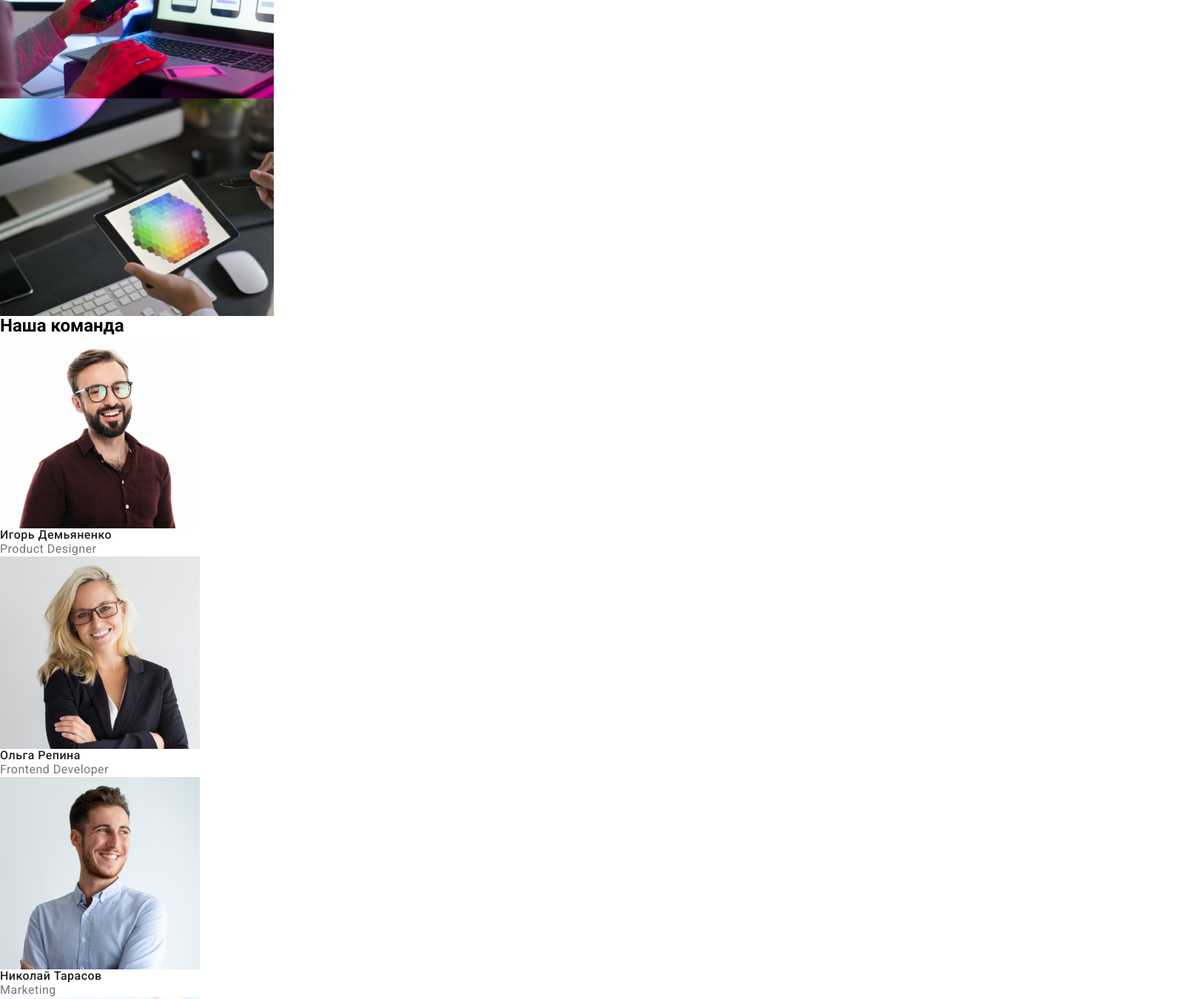
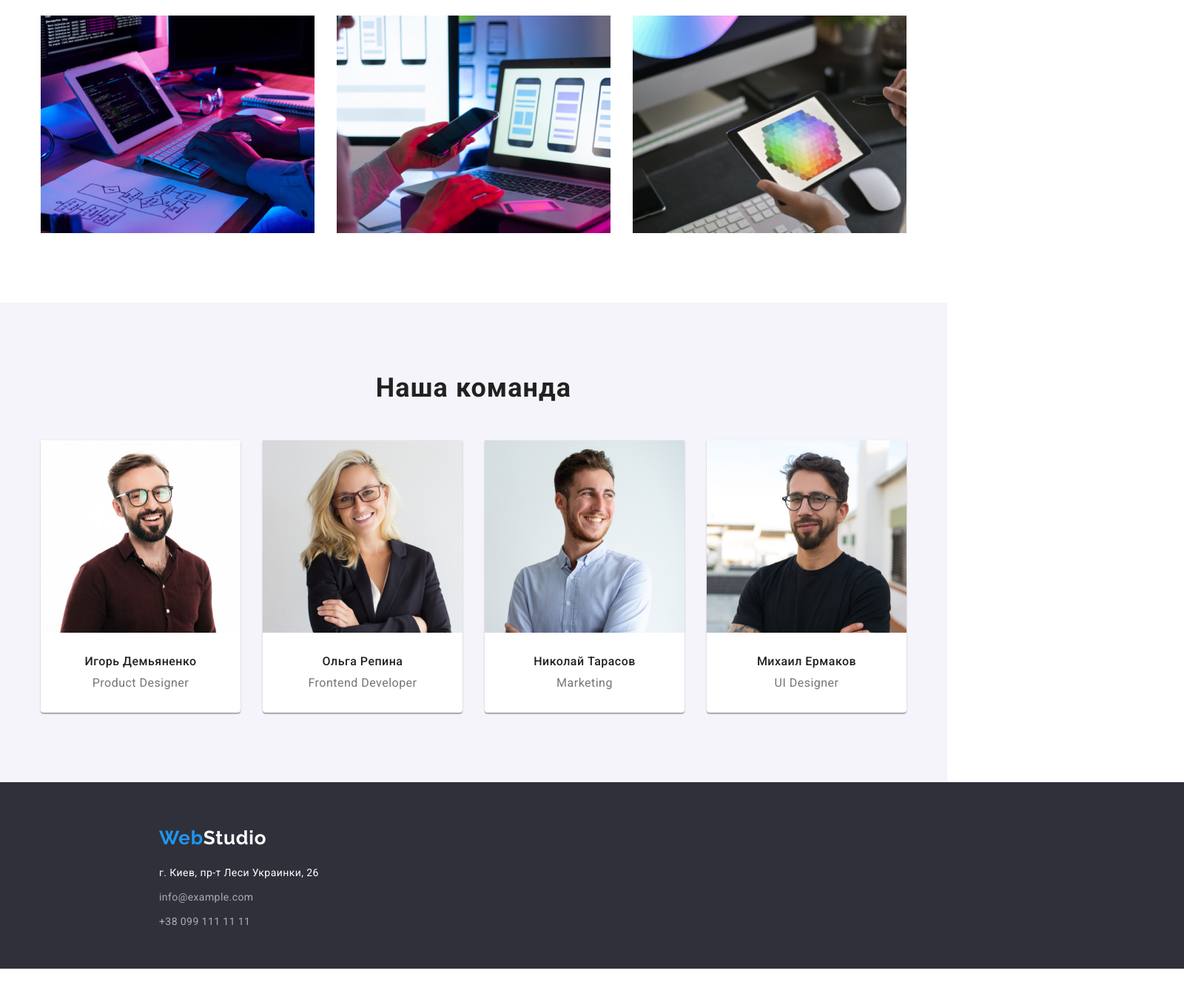
Before and after one commit to Dima-2/goit-markup-hw-03, a plain HTML site: page index.html in a window 1280 px wide. Shown: the part 1040-2390 px from the top of the page at 74% size, 1600 px wide, since content can reach past the window. After the commit the page ends 2349 px from the top, so only its background shows below. Drawn offline with nearby package versions, Linux system fonts and the light colour scheme.

Commit message:
делает правильное расположение контента на странице студия

```diff
--- a/css/styles.css
+++ b/css/styles.css
@@ -36,9 +36,9 @@ img {
   width: 1200px;
   padding: 0 15px;
   margin: 0 auto;
-  background-color: #ccc;
+  /* background-color: #ccc; */
+  align-items: center;
   display: flex;
-  align-items: center;
 
 }
 
@@ -137,8 +137,10 @@ img {
 
 .navigation-list-link:hover,
 .navigation-list-link:focus,
-.address-header-lsit-item:hover,
-.address-header-lsit-item:focus {
+.address-header-item-tel:hover,
+.address-header-item-tel:focus,
+.address-header-item-mail:hover,
+.address-header-item-mail:focus {
  color: var(--accent-color);
 }
 /* =============END HEADER=========== */
@@ -146,23 +148,34 @@ img {
 /* ==============HERO============== */
 .hero {
   text-align: center;
+  width: 1600px;
+  height: 600px;
+  background-color: #2F303A;
+}
+
+.hero-conteiner {
+ padding-top: 200px;
+ padding-bottom: 200px;
+ display: block;
 }
 
 .hero-title {
+  margin-bottom: 30px;
   width: 696px;
-  height: 120px;
-  margin: 0 auto;
+  min-height: 120px;
+  display: inline-block;
 
   font-weight: 900;
   font-size: 44px;
   line-height: 1.36;
-  text-align: center;
+
   letter-spacing: 0.06em;
   text-transform: uppercase;
-/* color: #FFFFFF; */
+  color: #FFFFFF;
 }
 
 .modal-btn {
+  margin: auto;
   min-width: 200px;
   padding: 10px 32px;
   font-weight: 700;
@@ -170,7 +183,7 @@ img {
   line-height: 1.87;
   letter-spacing: 0.06em;
   cursor: pointer;
-
+  display: block;
 
   background-color: #188CE8;
   box-shadow: 0px 4px 4px rgba(0, 0, 0, 0.15);
@@ -229,7 +242,14 @@ height: 75px;
 /* ===============END SKILLS============= */
 
 /* ==============ABOUT============== */
+.about {
+  padding-bottom: 94px;
+}
+
 .about-title {
+  min-width: 376px;
+  margin-bottom: 50px;
+
   font-weight: 700;
   font-size: 36px;
   line-height: 1.16;
@@ -237,10 +257,38 @@ height: 75px;
   letter-spacing: 0.03em;
   color: var(--secondary-color);
 }
+
+.abuot-title-item:not(:last-child) {
+  margin-right: 30px;
+}
 /* ==================END ABOUT======== */
 
 /* ==============TEAM============== */
+
+.team {
+  height: 648px;
+  background: #F5F4FA;
+}
+
+
+.team-title {
+  padding-top: 94px;
+  padding-bottom: 50px;
+
+  font-weight: 700;
+  font-size: 36px;
+  line-height: 42px;
+  text-align: center;
+  letter-spacing: 0.03em;
+  color: var(--secondary-color)
+}
+
 .item-title {
+  margin-top: 30px;
+  margin-bottom: 10px;
+  min-width: 151px;
+  height: 19px;
+
   font-weight: 500;
   font-size: 16px;
   line-height: 1.18;
@@ -249,6 +297,12 @@ height: 75px;
 }
 
 .position {
+  margin-bottom: 30px;
+  margin-left: auto;
+  margin-right: auto;
+  min-width: 130px;
+  height: 19px;
+
   font-weight: 400;
   font-size: 16px;
   line-height: 1.18;
@@ -256,48 +310,109 @@ height: 75px;
   color: var(--main-color);
 }
 
+.team-list {
+  display: flex;
+  text-align: center;
+
+}
+
+.team-list-item:not(:last-child) {
+  margin-right: 30px;
+}
+
+.team-list-item {
+width: 270px;
+height: 368px;
+
+background: #FFFFFF;
+/* material shadow v1 */
+
+box-shadow: 0px 1px 3px rgba(0, 0, 0, 0.12),
+0px 1px 1px rgba(0, 0, 0, 0.14),
+0px 2px 1px rgba(0, 0, 0, 0.2);
+border-radius: 0px 0px 4px 4px;
+}
+
+
+
+
+
+
 /* ==============END TEAM========== */
 
 /* ==============FOOTER============ */
+  .container-footer {
+  width: 1200px;
+  padding: 0 15px;
+  margin: 0 auto;
+  align-items: center;
+ }
+
+.footer {
+ background-color: #2F303A;
+ display: block;
+ width: 1600px;
+ height: 252px;
+
+}
 
 .logo-footer {
+  display: inline-block;
+  margin-top: 60px;
+  margin-bottom: 20px;
+  width: 145px;
+  height: 31px;
+
   font-family: var(--secondary-font);
   font-weight: 700;
   font-size: 26px;
   line-height: 1.19;
   letter-spacing: 0.03em;
   text-decoration: none;
-  /* color: #FFFFFF;  */
+  color: #FFFFFF;
+}
+
+.footer-address {
+  width: 231px;
+  height: 81px;
   }
 
 .footer-address-list-navigation {
+  margin-bottom: 9px;
+  display: block;
+
   font-style: normal;
   font-weight: 400;
   font-size: 14px;
   line-height: 1.71;
   letter-spacing: 0.03em;
   text-decoration: none;
-/* color: #FFFFFF; */
+  color: #FFFFFF;
 }
 
 .footer-address-list-mail {
+  margin-bottom: 9px;
+  display: block;
   font-style: normal;
   font-weight: 400;
   font-size: 14px;
   line-height: 1.71;
   letter-spacing: 0.03em;
   text-decoration: none;
-  /* color: rgba(255, 255, 255, 0.6); */
+  color: rgba(255, 255, 255, 0.6);
 }
 
 .footer-address-list-tel {
+  width: 231px;
+  margin-bottom: 30px;
+
   font-style: normal;
   font-weight: 400;
   font-size: 14px;
   line-height: 1.71;
   letter-spacing: 0.03em;
   text-decoration: none;
-  /* color: rgba(255, 255, 255, 0.6); */
+  color: rgba(255, 255, 255, 0.6);
   }
 
 /* ==========END FOOTER======== */
--- a/index.html
+++ b/index.html
@@ -60,8 +60,10 @@
 
     <main class="main">
       <section class="hero">
+        <div class="hero-conteiner">
         <h1 class="hero-title">Эффективные решения для вашего бизнеса</h1>
         <button class="modal-btn" type="button">Зказать услугу</button>
+        </div>
       </section>
 
       <section class="skills">
@@ -101,20 +103,23 @@
 
       <section class="about">
         <h2 class="about-title">Чем мы занимаемся</h2>
-        <ul>
-          <li><img src="./images/img.jpg" alt="работа с кодом" /></li>
-          <li>
+        <ul class="about-title-list">
+          <div class="container">
+          <li class="abuot-title-item"><img src="./images/img.jpg" alt="работа с кодом" /></li>
+          <li class="abuot-title-item">
             <img src="./images/img1.jpg" alt="оптимизация для телефонов" />
           </li>
-          <li><img src="./images/img2.jpg" alt="работа с визуалом" /></li>
+          <li class="abuot-title-item"><img src="./images/img2.jpg" alt="работа с визуалом" /></li>
+        </div>
         </ul>
       </section>
 
       <section class="team">
-        <h2 class="team-title">Наша команда</h2>
+       <h2 class="team-title">Наша команда</h2>
+        <div class="container">
         <ul class="team-list">
           <li class="team-list-item">
-            <img
+            <img class="team-list-picture"
               src="./images/Игорь-Демьяненко.jpg"
               alt="Игорь Демьяненко"
               width="270"
@@ -123,8 +128,8 @@
             <h3 class="item-title">Игорь Демьяненко</h3>
             <p class="position" lang="en">Product Designer</p>
           </li>
-          <li>
-            <img
+          <li class="team-list-item">
+            <img class="team-list-picture"
               src="./images/Ольга-Репина.jpg"
               alt="Ольга Репина"
               width="270"
@@ -133,8 +138,8 @@
             <h3 class="item-title">Ольга Репина</h3>
             <p class="position" lang="en">Frontend Developer</p>
           </li>
-          <li>
-            <img
+          <li class="team-list-item">
+            <img class="team-list-picture"
               src="./images/Николай-Тарасов.jpg"
               alt="Николай Тарасов"
               width="270"
@@ -142,9 +147,9 @@
             />
             <h3 class="item-title">Николай Тарасов</h3>
             <p class="position" lang="en">Marketing</p>
-          </li>
-          <li>
-            <img
+          </li class="team-list-item">
+          <li class="team-list-item">
+            <img class="team-list-picture"
               src="./images/Михаил-Ермаков.jpg"
               alt="Михаил Ермаков"
               width="270"
@@ -153,13 +158,15 @@
             <h3 class="item-title">Михаил Ермаков</h3>
             <p class="position" lang="en">UI Designer</p>
           </li>
+          </div>
         </ul>
-      </section>
+        </section>
     </main>
 
     <footer class="footer">
-      <a class="logo-footer" href="/" lang="en">
-        <span class="logo-web">Web</span>Studio</a
+      <div class="container-footer">
+        <a class="logo-footer" href="/" lang="en">
+          <span class="logo-web">Web</span>Studio</a
       >
       <address class="footer-address">
         <ul class="footer-address-list">
@@ -180,6 +187,7 @@
           </li>
         </ul>
       </address>
+      </div>
     </footer>
   </body>
 </html>
```
Lines whose indentation alone changed are shown as unchanged.
